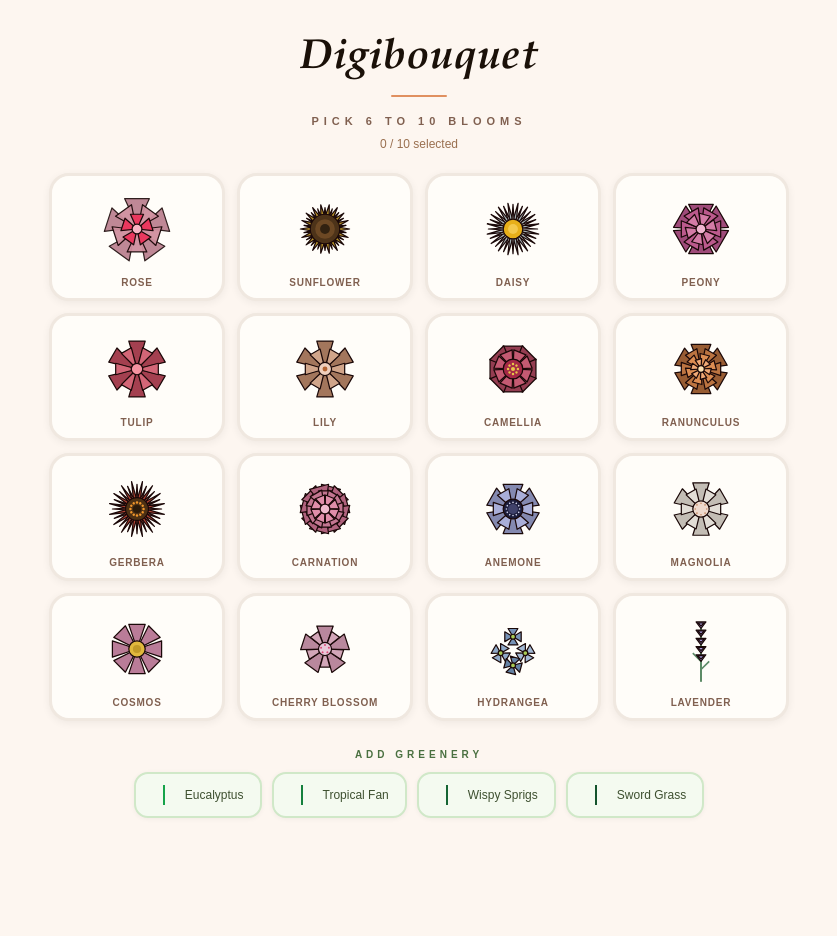
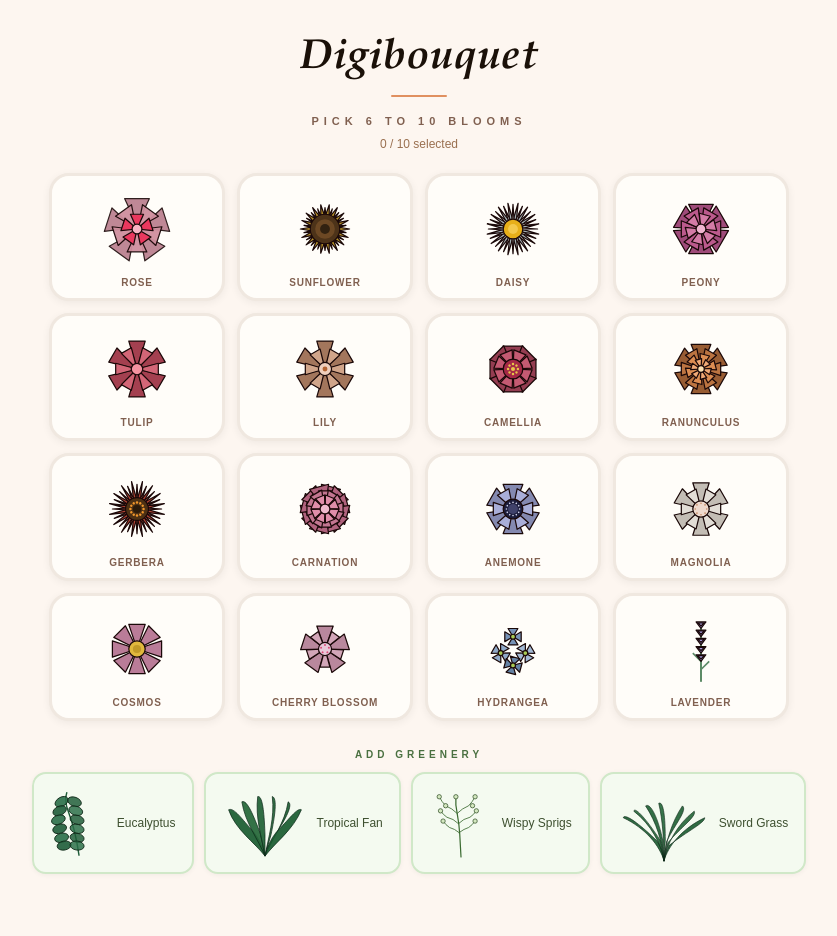
Before and after one commit to priyanshikothari10/littlelovestudio, a Next.js app: page /components in a window 1280 px wide. Shown: the top 936 px of the page, without its empty margins (221-1058 px from the left). Built offline with nearby package versions, Linux system fonts and the light colour scheme.

Commit message:
Restore original SVG greenery components to BouquetBuilder

```diff
--- a/app/components/BouquetBuilder.tsx
+++ b/app/components/BouquetBuilder.tsx
@@ -196,10 +196,64 @@ export const FLOWERS = [
   { id:"hydrangea", name:"Hydrangea", icon:<Hydrangea />, color:"#8ea5c3", meaning:"Gratitude", month:"May" },
   { id:"lavender", name:"Lavender", icon:<Lavender />, color:"#9b8dcf", meaning:"Calmness", month:"July" },
 ];
-const Eucalyptus = () => <svg width="24" height="24" viewBox="0 0 24 24"><path d="M12 22 L12 2" stroke="#16a34a" strokeWidth="2"/></svg>;
-const TropicalFan = () => <svg width="24" height="24" viewBox="0 0 24 24"><path d="M12 22 L12 2" stroke="#15803d" strokeWidth="2"/></svg>;
-const WispySprigs = () => <svg width="24" height="24" viewBox="0 0 24 24"><path d="M12 22 L12 2" stroke="#166534" strokeWidth="2"/></svg>;
-const SwordGrass = () => <svg width="24" height="24" viewBox="0 0 24 24"><path d="M12 22 L12 2" stroke="#14532d" strokeWidth="2"/></svg>;
+const Eucalyptus = () => (
+  <svg viewBox="0 0 90 110" width="58" height="72">
+    <path d="M45 105 Q42 85 38 68 Q34 52 28 36 Q22 20 26 8" stroke="#1e5c38" strokeWidth="2.2" fill="none" strokeLinecap="round"/>
+    {[{y:22,lx:18,rx:38,la:-30,ra:20},{y:36,lx:15,rx:40,la:-25,ra:18},{y:50,lx:13,rx:42,la:-20,ra:15},{y:64,lx:15,rx:42,la:-18,ra:14},{y:78,lx:18,rx:42,la:-15,ra:12},{y:90,lx:22,rx:42,la:-10,ra:8}].map((l,i)=>(
+      <g key={i}>
+        <ellipse cx={l.lx} cy={l.y} rx="11" ry="7" fill={i%2===0?"#2a6e48":"#1e5c38"} opacity="0.90" transform={`rotate(${l.la} ${l.lx} ${l.y})`}/>
+        <ellipse cx={l.lx} cy={l.y} rx="11" ry="7" fill="none" stroke="#102818" strokeWidth="1.3" transform={`rotate(${l.la} ${l.lx} ${l.y})`}/>
+        <ellipse cx={l.rx} cy={l.y} rx="11" ry="7" fill={i%2===0?"#1e5c38":"#2a6e48"} opacity="0.84" transform={`rotate(${l.ra} ${l.rx} ${l.y})`}/>
+        <ellipse cx={l.rx} cy={l.y} rx="11" ry="7" fill="none" stroke="#102818" strokeWidth="1.3" transform={`rotate(${l.ra} ${l.rx} ${l.y})`}/>
+      </g>
+    ))}
+  </svg>
+);
+
+const TropicalFan = () => (
+  <svg viewBox="0 0 130 120" width="86" height="80">
+    {([
+      {d:"M65 110 C50 90 20 70 10 40 C18 36 30 54 48 74 C56 84 62 96 65 110Z",f:"#1a5c30"},
+      {d:"M65 110 C55 85 35 60 30 28 C38 24 48 50 58 76 C61 88 63 100 65 110Z",f:"#246638"},
+      {d:"M65 110 C60 82 50 52 54 20 C62 18 64 50 65 78 C65 92 65 102 65 110Z",f:"#1e6034"},
+      {d:"M65 110 C70 82 80 52 76 20 C84 22 80 50 74 78 C70 92 67 102 65 110Z",f:"#246638"},
+      {d:"M65 110 C75 85 95 60 100 28 C108 32 96 54 82 76 C74 88 68 100 65 110Z",f:"#1e6034"},
+      {d:"M65 110 C80 90 108 70 120 40 C114 36 100 56 82 74 C74 84 68 96 65 110Z",f:"#1a5c30"},
+    ]).map((l,i)=>(
+      <g key={i}><path d={l.d} fill={l.f} opacity="0.92"/><path d={l.d} fill="none" stroke="#0c2818" strokeWidth="1.5" opacity="0.72"/></g>
+    ))}
+  </svg>
+);
+
+const WispySprigs = () => (
+  <svg viewBox="0 0 100 110" width="64" height="72">
+    <path d="M50 108 Q49 90 48 72 Q47 56 44 40 Q41 26 42 14" stroke="#3a6a30" strokeWidth="1.9" fill="none" strokeLinecap="round"/>
+    {["M44 40 Q36 32 26 28 Q20 22 16 14","M44 40 Q52 32 62 28 Q68 22 72 14","M46 56 Q38 48 28 46 Q22 42 18 36","M46 56 Q54 48 64 46 Q70 42 74 36","M47 70 Q40 64 32 62 Q26 58 22 52","M47 70 Q55 64 62 62 Q68 58 72 52"].map((d,i)=>
+      <path key={i} d={d} stroke="#3a6a30" strokeWidth="1.3" fill="none" strokeLinecap="round"/>)}
+    {[{cx:16,cy:14},{cx:72,cy:14},{cx:42,cy:14},{cx:18,cy:36},{cx:74,cy:36},{cx:22,cy:52},{cx:72,cy:52},{cx:26,cy:28},{cx:68,cy:28}].map((b,i)=>(
+      <g key={i}>
+        <circle cx={b.cx} cy={b.cy} r="3.4" fill="#d4e8c0"/>
+        <circle cx={b.cx} cy={b.cy} r="3.4" fill="none" stroke="#2a4820" strokeWidth="1.1"/>
+      </g>
+    ))}
+  </svg>
+);
+
+const SwordGrass = () => (
+  <svg viewBox="0 0 140 120" width="92" height="80">
+    {([
+      {d:"M70 118 C64 95 42 68 8 52 C10 44 36 64 60 88 C66 96 69 108 70 118Z",f:"#1a5c30"},
+      {d:"M70 118 C66 92 50 62 24 42 C26 34 46 58 64 86 C67 98 69 110 70 118Z",f:"#246638"},
+      {d:"M70 118 C68 90 58 58 42 34 C50 28 62 56 68 86 C69 100 70 110 70 118Z",f:"#1e6034"},
+      {d:"M70 118 C70 88 68 56 62 30 C70 26 72 56 72 86 C71 100 70 110 70 118Z",f:"#246638"},
+      {d:"M70 118 C72 90 82 58 98 34 C106 40 88 60 74 88 C72 100 71 110 70 118Z",f:"#1e6034"},
+      {d:"M70 118 C74 92 90 62 116 42 C120 50 96 66 76 90 C73 98 71 110 70 118Z",f:"#246638"},
+      {d:"M70 118 C76 95 98 68 132 52 C132 60 106 72 78 94 C74 102 71 112 70 118Z",f:"#1a5c30"},
+    ]).map((b,i)=>(
+      <g key={i}><path d={b.d} fill={b.f} opacity="0.90"/><path d={b.d} fill="none" stroke="#0c2818" strokeWidth="1.4" opacity="0.68"/></g>
+    ))}
+  </svg>
+);
 
 export const GREENERY = [
   { id:"eucalyptus", name:"Eucalyptus",   icon:<Eucalyptus />  },
```
